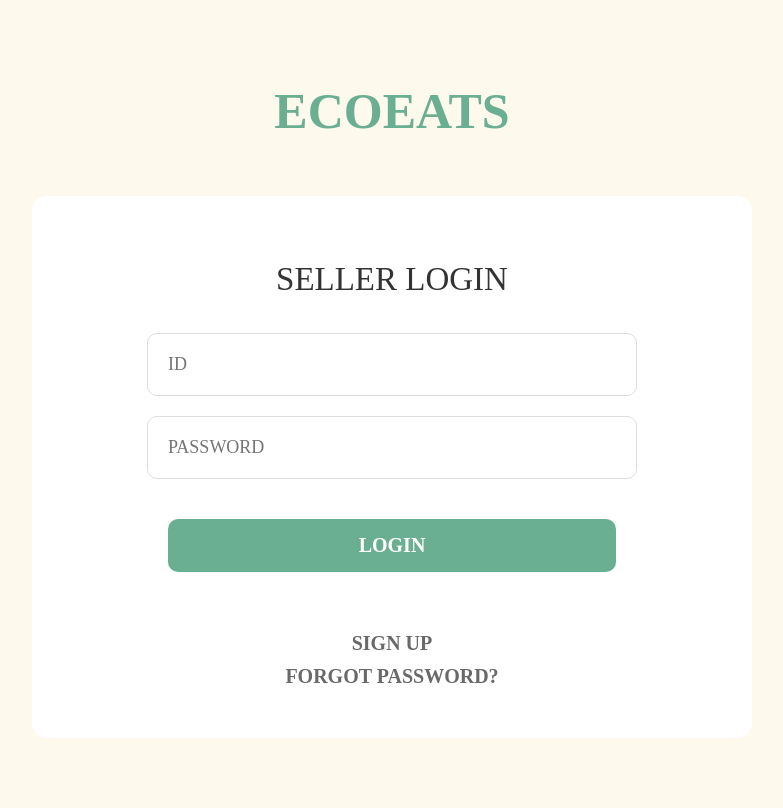
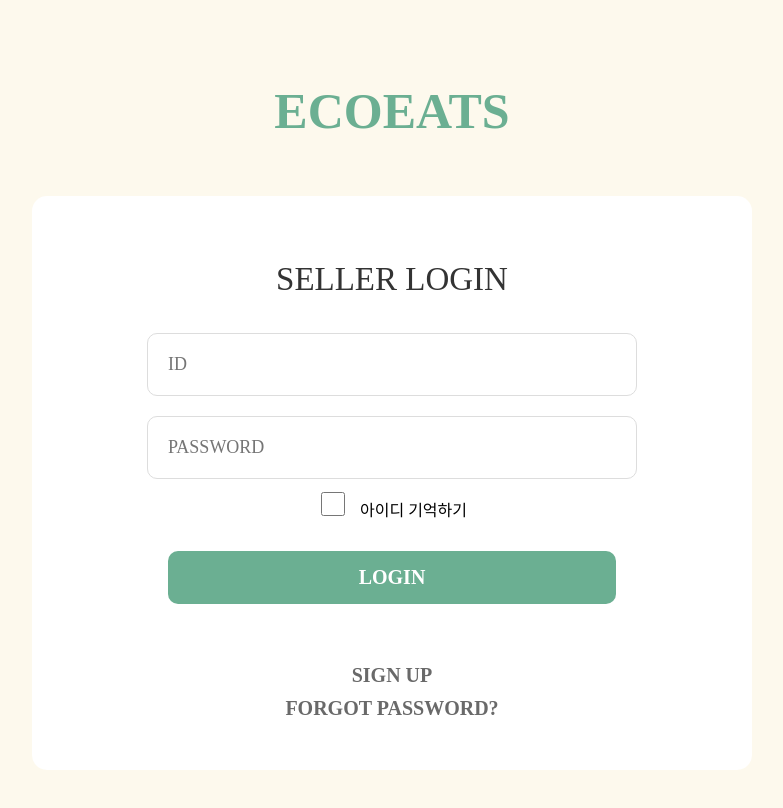
Before and after one commit to Goto-project/React_seller, a React (Create React App) app: page / in a window 1280 px wide. Shown: the whole page, without its empty margins (248-1031 px from the left). Built offline with nearby package versions, Linux system fonts and the light colour scheme; a web font is replaced by a local one.

Commit message:
241209 아이디 저장

```diff
--- a/package.json
+++ b/package.json
@@ -10,6 +10,7 @@
     "@testing-library/user-event": "^13.5.0",
     "axios": "^1.7.7",
     "http-proxy-middleware": "^3.0.3",
+    "js-cookie": "^3.0.5",
     "jwt-decode": "^4.0.0",
     "react": "^18.3.1",
     "react-calendar": "^5.1.0",
--- a/src/pages/Member/LoginHome.js
+++ b/src/pages/Member/LoginHome.js
@@ -1,7 +1,8 @@
-import React, { useState } from "react";
+import React, { useEffect, useState } from "react";
 import { useNavigate } from "react-router-dom";
 import axios from "axios";
 import { Link } from "react-router-dom";
+import Cookies from "js-cookie";
 import '../../css/LoginHome.css';
 
 function LoginPage({ onLogin }) {
@@ -9,7 +10,17 @@ function LoginPage({ onLogin }) {
   const [password, setPassword] = useState("");
   const [errorMessage, setErrorMessage] = useState("");
   const [isLoading, setIsLoading] = useState(false); // 로딩 상태 관리
+  const [rememberMe, setRememberMe] = useState(false); // "아이디 기억하기" 체크박스 상태
   const navigate = useNavigate(); // 페이지 이동을 위한 navigate 함수
+
+  // 페이지 로딩 시 쿠키에서 아이디 불러오기
+  useEffect(() => {
+    const savedStoreId = Cookies.get("storeId"); // 쿠키에서 아이디 가져오기
+    if (savedStoreId) {
+      setStoreId(savedStoreId); // 아이디를 input에 채워넣기
+      setRememberMe(true); // "아이디 기억하기" 체크 상태를 true로 설정
+    }
+  }, []);
 
   const handleLogin = async (e) => {
     e.preventDefault(); // 폼 제출 시 새로고침 방지
@@ -32,6 +43,13 @@ function LoginPage({ onLogin }) {
         // 로그인 성공 시 로컬 스토리지에 토큰 저장
         localStorage.setItem("token", data.token);
         localStorage.setItem("storeId", storeId);
+
+        // "아이디 기억하기"가 체크되었으면 쿠키에 아이디 저장
+        if (rememberMe) {
+          Cookies.set("storeId", storeId, { expires: 30 }); // 쿠키에 30일 동안 저장
+        } else {
+          Cookies.remove("storeId"); // 체크 안되었으면 쿠키에서 삭제
+        }
 
         // 로그인 상태 업데이트
         onLogin();
@@ -82,6 +100,17 @@ function LoginPage({ onLogin }) {
 
           {errorMessage && <div className="error-message">{errorMessage}</div>}
 
+          <div className="remember-me">
+            <label>
+              <input
+                type="checkbox"
+                checked={rememberMe}
+                onChange={(e) => setRememberMe(e.target.checked)} // 체크박스 상태 변경
+              />
+              아이디 기억하기
+            </label>
+          </div>
+
           <button
             type="submit"
             className="login-button"
```
Also changed, not shown: 1 other file (tests, documents, lock files or other folders).
